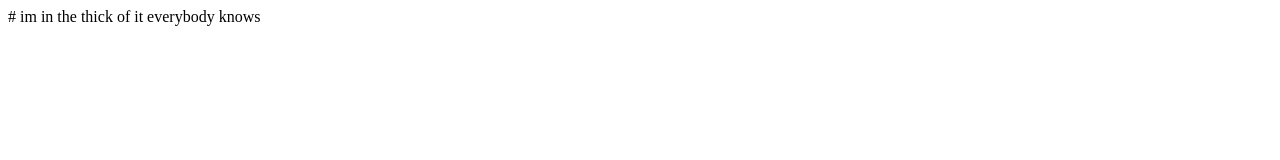
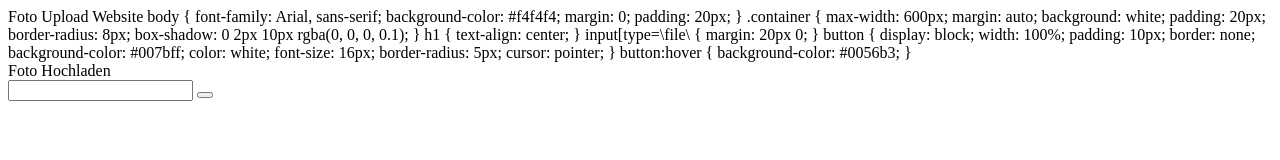
Before and after one commit to aviationplanesfun/smartwork.github.io, a plain HTML site: page index.html in a window 1280 px wide. Drawn offline with Linux system fonts and the light colour scheme.

Commit message:
Update index.html

```diff
--- a/index.html
+++ b/index.html
@@ -1 +1,51 @@
-# im in the thick of it everybody knows
+<!DOCTYPE html>
+<html lang=\de\<head>
+<meta charset=\UTF-8\ <meta name=\viewport\ content=\width=device-width, initial-scale=1.0\ <title>Foto Upload Website</title>
+<link rel=\stylesheet\ href=\styles.css\ <style>
+body {
+font-family: Arial, sans-serif;
+background-color: #f4f4f4;
+margin: 0;
+padding: 20px;
+}
+.container {
+max-width: 600px;
+margin: auto;
+background: white;
+padding: 20px;
+border-radius: 8px;
+box-shadow: 0 2px 10px rgba(0, 0, 0, 0.1);
+}
+h1 {
+text-align: center;
+}
+input[type=\file\ {
+margin: 20px 0;
+}
+button {
+display: block;
+width: 100%;
+padding: 10px;
+border: none;
+background-color: #007bff;
+color: white;
+font-size: 16px;
+border-radius: 5px;
+cursor: pointer;
+}
+button:hover {
+background-color: #0056b3;
+}
+</style>
+</head>
+<body>
+
+<div class=\container\ <h1>Foto Hochladen</h1>
+<form action=\upload\ method=\POST\ enctype=\multipart/form-data\ <label for=\fileInput\Wählen Sie ein Foto aus:</label>
+<input type=\file\ id=\fileInput\ name=\fileInput\ accept=\image/*\ required>
+<button type=\submit\Hochladen</button>
+</form>
+</div>
+
+</body>
+</html>
```
